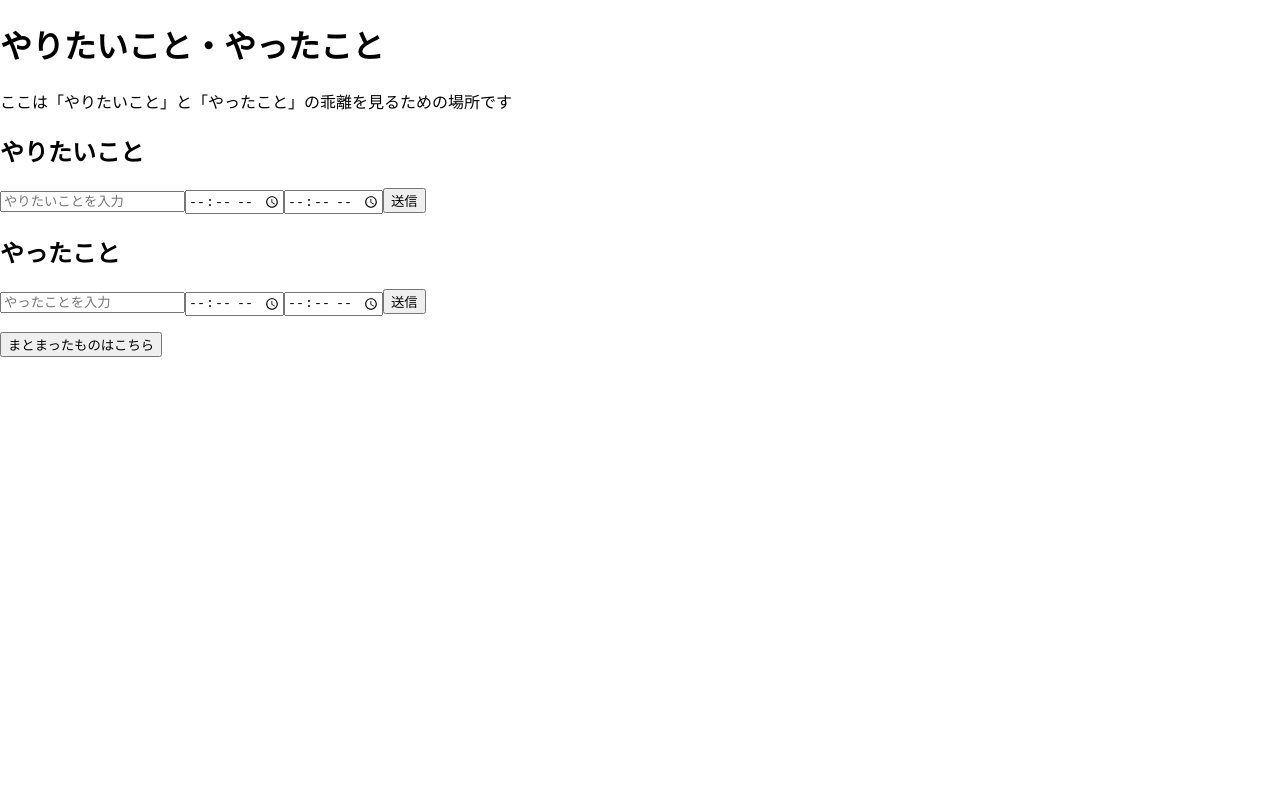
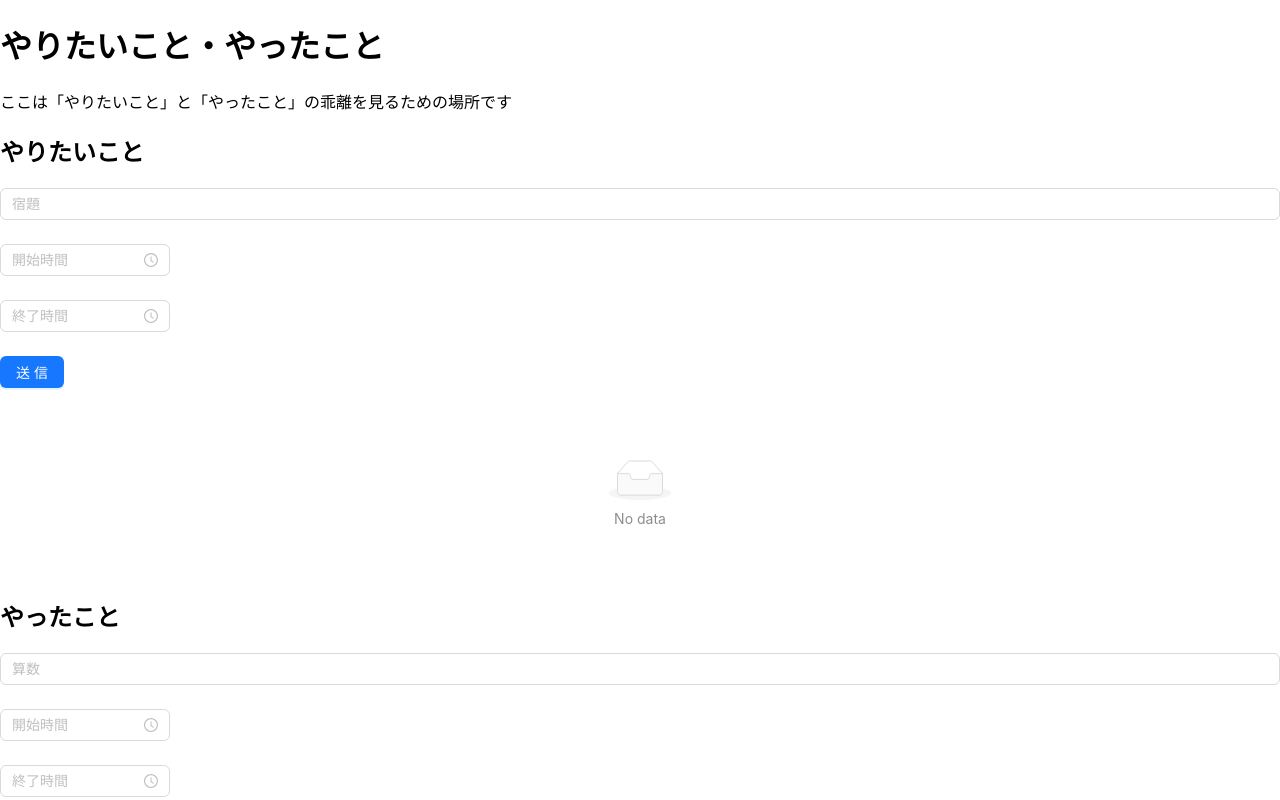
Before and after one commit to 1m4nim/aboutstudy_2, a React (Create React App) app: page /todo in a window 1280 px wide. Shown: the top 800 px of the page. Built offline with nearby package versions, Linux system fonts and the light colour scheme.

Commit message:
時間の計算ができてないみたいなのでそこを手直しすればよさそう

```diff
--- a/package.json
+++ b/package.json
@@ -6,7 +6,9 @@
     "@testing-library/jest-dom": "^5.17.0",
     "@testing-library/react": "^13.4.0",
     "@testing-library/user-event": "^13.5.0",
+    "antd": "^5.21.1",
     "firebase": "^10.13.1",
+    "moment": "^2.30.1",
     "react": "^18.3.1",
     "react-dom": "^18.3.1",
     "react-router-dom": "^6.26.2",
--- a/src/component/Todo.js
+++ b/src/component/Todo.js
@@ -1,15 +1,17 @@
 import React, { useState, useEffect } from 'react';
 import { useNavigate } from 'react-router-dom';
+import { Button, Input, Form, TimePicker, List, message } from 'antd';
+import moment from 'moment';
 
 export default function Todo() {
     const [goalList, setGoalList] = useState([]);
     const [doneList, setDoneList] = useState([]);
     const [goalInput, setGoalInput] = useState("");
-    const [goalStartTime, setGoalStartTime] = useState("");
-    const [goalEndTime, setGoalEndTime] = useState("");
+    const [goalStartTime, setGoalStartTime] = useState(null);
+    const [goalEndTime, setGoalEndTime] = useState(null);
     const [doneInput, setDoneInput] = useState("");
-    const [doneStartTime, setDoneStartTime] = useState("");
-    const [doneEndTime, setDoneEndTime] = useState("");
+    const [doneStartTime, setDoneStartTime] = useState(null);
+    const [doneEndTime, setDoneEndTime] = useState(null);
 
     const navigate = useNavigate();
 
@@ -23,12 +25,10 @@ export default function Todo() {
 
     // 時間の差を計算
     const calculateElapsedTime = (startTime, endTime) => {
-        const start = new Date(`1970-01-01T${startTime}:00`);
-        const end = new Date(`1970-01-01T${endTime}:00`);
-        const diff = (end - start) / (1000 * 60);
+        const diff = moment(endTime).diff(moment(startTime), 'minutes');
 
         if (diff < 0) {
-            alert("時間設定が間違っているよ！！！");
+            message.error("時間設定が間違っているよ！！！");
             return null;
         }
 
@@ -38,35 +38,45 @@ export default function Todo() {
     };
 
     // やりたいことの送信
-    const handleGoalSubmit = (e) => {
-        e.preventDefault();
+    const handleGoalSubmit = () => {
         if (goalInput.trim() && goalStartTime && goalEndTime) {
             const elapsedTime = calculateElapsedTime(goalStartTime, goalEndTime);
             if (elapsedTime) {
-                const newGoal = { id: Date.now(), text: goalInput, startTime: goalStartTime, endTime: goalEndTime, elapsedTime };
+                const newGoal = {
+                    id: Date.now(),
+                    text: goalInput,
+                    startTime: goalStartTime.format("HH:mm"),
+                    endTime: goalEndTime.format("HH:mm"),
+                    elapsedTime
+                };
                 const updatedGoalList = [...goalList, newGoal];
                 setGoalList(updatedGoalList);
                 localStorage.setItem('goals', JSON.stringify(updatedGoalList)); // ローカルストレージに保存
                 setGoalInput("");
-                setGoalStartTime("");
-                setGoalEndTime("");
+                setGoalStartTime(null);
+                setGoalEndTime(null);
             }
         }
     };
 
     // やったことの送信
-    const handleDoneSubmit = (e) => {
-        e.preventDefault();
+    const handleDoneSubmit = () => {
         if (doneInput.trim() && doneStartTime && doneEndTime) {
             const elapsedTime = calculateElapsedTime(doneStartTime, doneEndTime);
             if (elapsedTime) {
-                const newDone = { id: Date.now(), text: doneInput, startTime: doneStartTime, endTime: doneEndTime, elapsedTime };
+                const newDone = {
+                    id: Date.now(),
+                    text: doneInput,
+                    startTime: doneStartTime.format("HH:mm"),
+                    endTime: doneEndTime.format("HH:mm"),
+                    elapsedTime
+                };
                 const updatedDoneList = [...doneList, newDone];
                 setDoneList(updatedDoneList);
                 localStorage.setItem('dones', JSON.stringify(updatedDoneList)); // ローカルストレージに保存
                 setDoneInput("");
-                setDoneStartTime("");
-                setDoneEndTime("");
+                setDoneStartTime(null);
+                setDoneEndTime(null);
             }
         }
     };
@@ -95,71 +105,104 @@ export default function Todo() {
                 <h1>やりたいこと・やったこと</h1>
                 <p>ここは「やりたいこと」と「やったこと」の乖離を見るための場所です</p>
             </div>
+
             <div className="summary">
                 <div className="before">
                     <h2>やりたいこと</h2>
-                    <form onSubmit={handleGoalSubmit}>
-                        <input
-                            type="text"
+                    <Form onFinish={handleGoalSubmit}>
+                        <Form.Item>
+                            <Input
                                 value={goalInput}
                                 onChange={(e) => setGoalInput(e.target.value)}
-                            placeholder="やりたいことを入力"
+                                placeholder="宿題"
+                                required
                             />
-                        <input
-                            type="time"
+                        </Form.Item>
+                        <Form.Item>
+                            <TimePicker
                                 value={goalStartTime}
+                                onChange={setGoalStartTime}
+                                format="HH:mm"
+                                placeholder="開始時間"
                                 required
-                            onChange={(e) => setGoalStartTime(e.target.value)}
                             />
-                        <input
-                            type="time"
+                        </Form.Item>
+                        <Form.Item>
+                            <TimePicker
                                 value={goalEndTime}
+                                onChange={setGoalEndTime}
+                                format="HH:mm"
+                                placeholder="終了時間"
                                 required
-                            onChange={(e) => setGoalEndTime(e.target.value)}
                             />
-                        <button type="submit">送信</button>
-                    </form>
-                    <ul className="goal">
-                        {goalList.map((goal) => (
-                            <li key={goal.id}>
+                        </Form.Item>
+                        <Form.Item>
+                            <Button type="primary" htmlType="submit">
+                                送信
+                            </Button>
+                        </Form.Item>
+                    </Form>
+                    <List
+                        dataSource={goalList}
+                        renderItem={goal => (
+                            <List.Item
+                                actions={[<Button onClick={() => handleDeleteGoal(goal.id)}>削除</Button>]}
+                            >
                                 {goal.text}: {goal.startTime} から {goal.endTime} まで ({goal.elapsedTime})
-                                <button onClick={() => handleDeleteGoal(goal.id)}>削除</button>
-                            </li>
-                        ))}
-                    </ul>
+                            </List.Item>
+                        )}
+                    />
                 </div>
 
                 <div className="after">
                     <h2>やったこと</h2>
-                    <form onSubmit={handleDoneSubmit}>
-                        <input
-                            type="text"
+                    <Form onFinish={handleDoneSubmit}>
+                        <Form.Item>
+                            <Input
                                 value={doneInput}
                                 onChange={(e) => setDoneInput(e.target.value)}
-                            placeholder="やったことを入力"
+                                placeholder="算数"
+                                required
                             />
-                        <input
-                            type="time"
+                        </Form.Item>
+                        <Form.Item>
+                            <TimePicker
                                 value={doneStartTime}
-                            onChange={(e) => setDoneStartTime(e.target.value)}
+                                onChange={setDoneStartTime}
+                                format="HH:mm"
+                                placeholder="開始時間"
+                                required
                             />
-                        <input
-                            type="time"
+                        </Form.Item>
+                        <Form.Item>
+                            <TimePicker
                                 value={doneEndTime}
-                            onChange={(e) => setDoneEndTime(e.target.value)}
+                                onChange={setDoneEndTime}
+                                format="HH:mm"
+                                placeholder="終了時間"
+                                required
                             />
-                        <button type="submit">送信</button>
-                    </form>
-                    <ul className="done">
-                        {doneList.map((done) => (
-                            <li key={done.id}>
+                        </Form.Item>
+                        <Form.Item>
+                            <Button type="primary" htmlType="submit">
+                                送信
+                            </Button>
+                        </Form.Item>
+                    </Form>
+                    <List
+                        dataSource={doneList}
+                        renderItem={done => (
+                            <List.Item
+                                actions={[<Button onClick={() => handleDeleteDone(done.id)}>削除</Button>]}
+                            >
                                 {done.text}: {done.startTime} から {done.endTime} まで ({done.elapsedTime})
-                                <button onClick={() => handleDeleteDone(done.id)}>削除</button>
-                            </li>
-                        ))}
-                    </ul>
+                            </List.Item>
+                        )}
+                    />
                 </div>
-                <button onClick={handleNavigate}>まとまったものはこちら</button>
+                <Button type="link" onClick={handleNavigate}>
+                    まとまったものはこちら
+                </Button>
             </div>
         </div>
     );
```
Also changed, not shown: 1 other file (tests, documents, lock files or other folders). Lines whose indentation alone changed are shown as unchanged.
